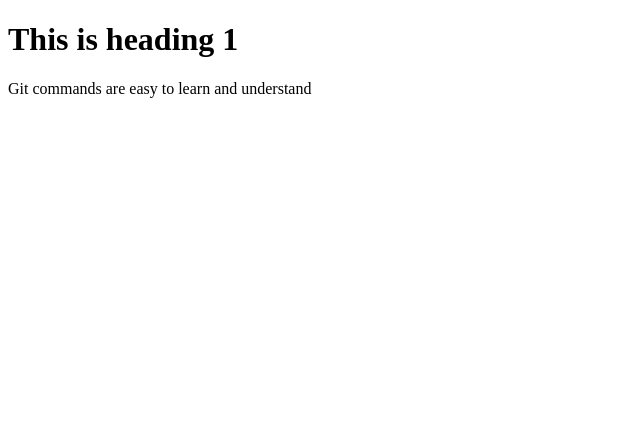
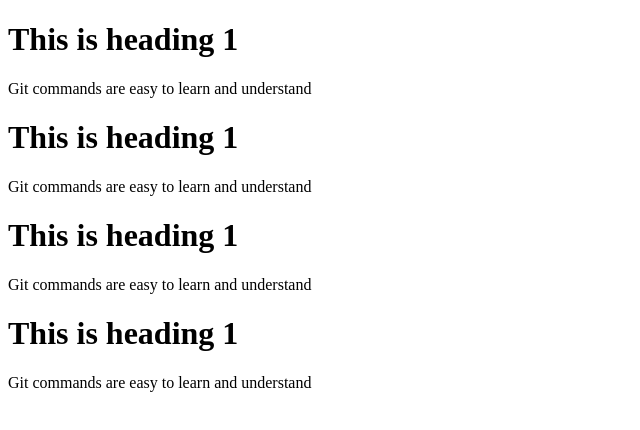
Before and after one commit to Gaurav-037/Learn-Git, a plain HTML site: page index.html in a window 1280 px wide. Shown: the whole page, without its empty margins (0-640 px from the left). Drawn offline with Linux system fonts and the light colour scheme.

Commit message:
Index chage

```diff
--- a/index.html
+++ b/index.html
@@ -8,5 +8,12 @@
 <body>
     <h1>This is heading 1</h1>
     <p>Git commands are easy to learn and understand</p>
+    <h1>This is heading 1</h1>
+    <p>Git commands are easy to learn and understand</p>
+    <h1>This is heading 1</h1>
+    <p>Git commands are easy to learn and understand</p>
+    <h1>This is heading 1</h1>
+    <p>Git commands are easy to learn and understand</p>
+
 </body>
 </html>
```
